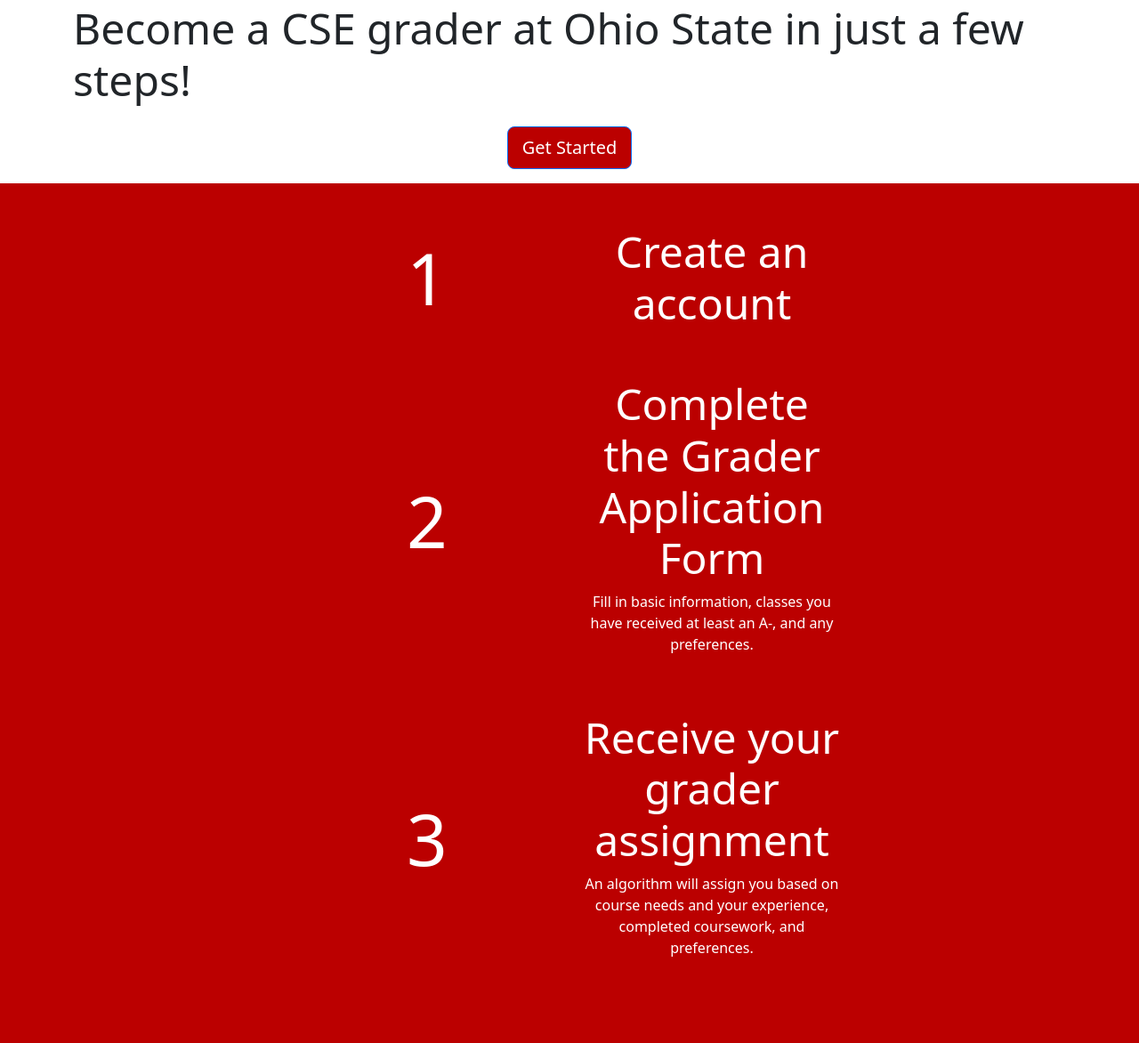
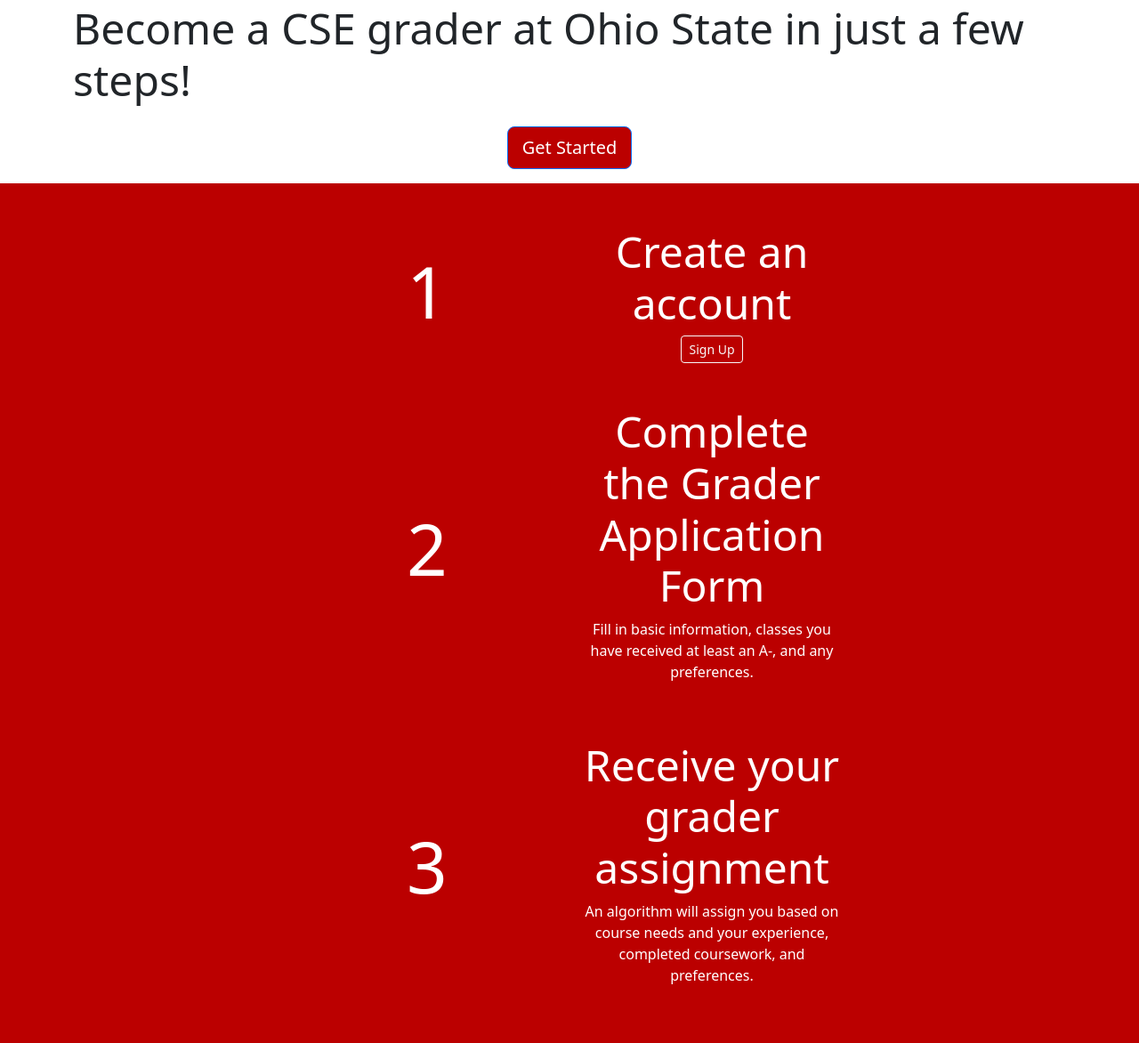
Before and after one commit to Sam-Dominguez/OSU_CSE_GMS, a Django app: page / in a window 1280 px wide. Shown: the part 653-1825 px from the top of the page at 89% size. Before the commit the page ends 1728 px from the top, so only its background shows below. Run offline with Django 4.2, Linux system fonts and the light colour scheme; some libraries are stand-ins or nearby versions.

Commit message:
finished styling landing page

```diff
--- a/OSU_CSE_GMS/templates/home.html
+++ b/OSU_CSE_GMS/templates/home.html
@@ -14,7 +14,7 @@
 <div class="main">
     <div class="container text-start">
         <div class="row justify-content-between">
-            <div class="col-6">
+            <div class="col-6 my-auto">
                 <h1 class="display-1">Help Students.</h1>
                 <br>
                 <h1 class="display-1">Gain Experience.</h1>
@@ -46,6 +46,9 @@
         </div>
         <div class="col-3 text-center my-auto">
             <h3 class="display-5">Create an account</h3>
+            <form action="{% url 'signup' %}">
+                <button type="submit" class="btn btn-outline-light btn-sm">Sign Up</button>
+            </form>
         </div>
     </div>
     <div class="row justify-content-center py-5">
```
